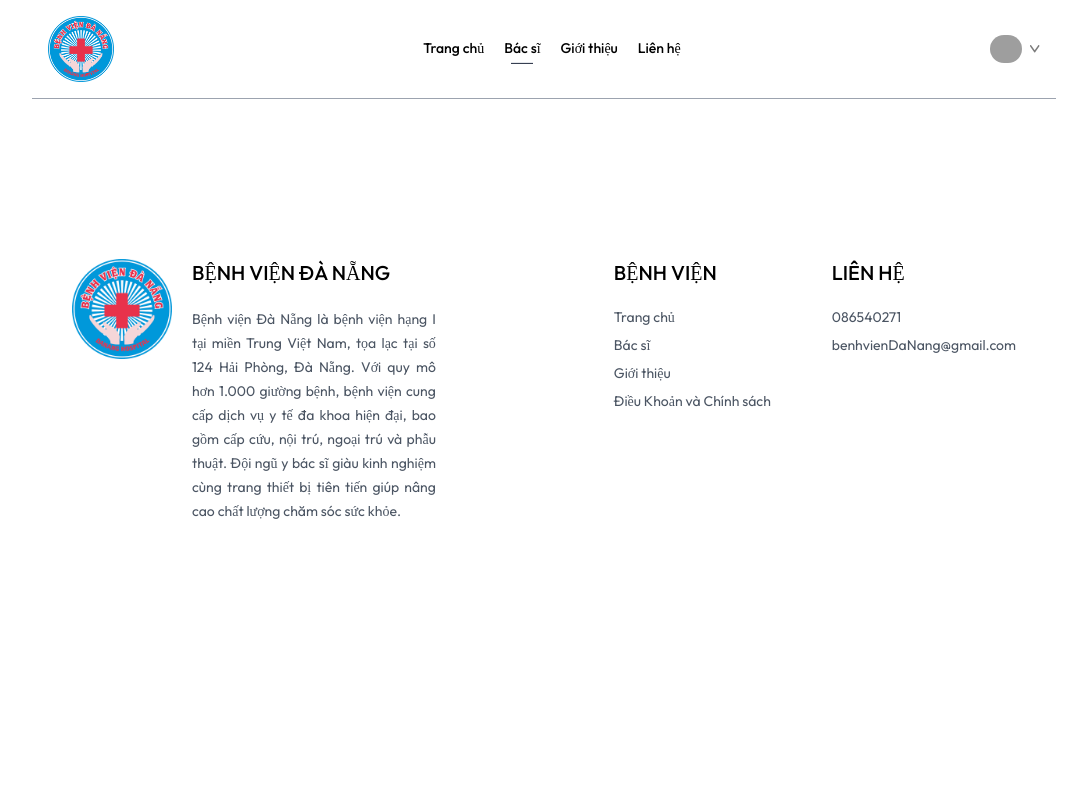
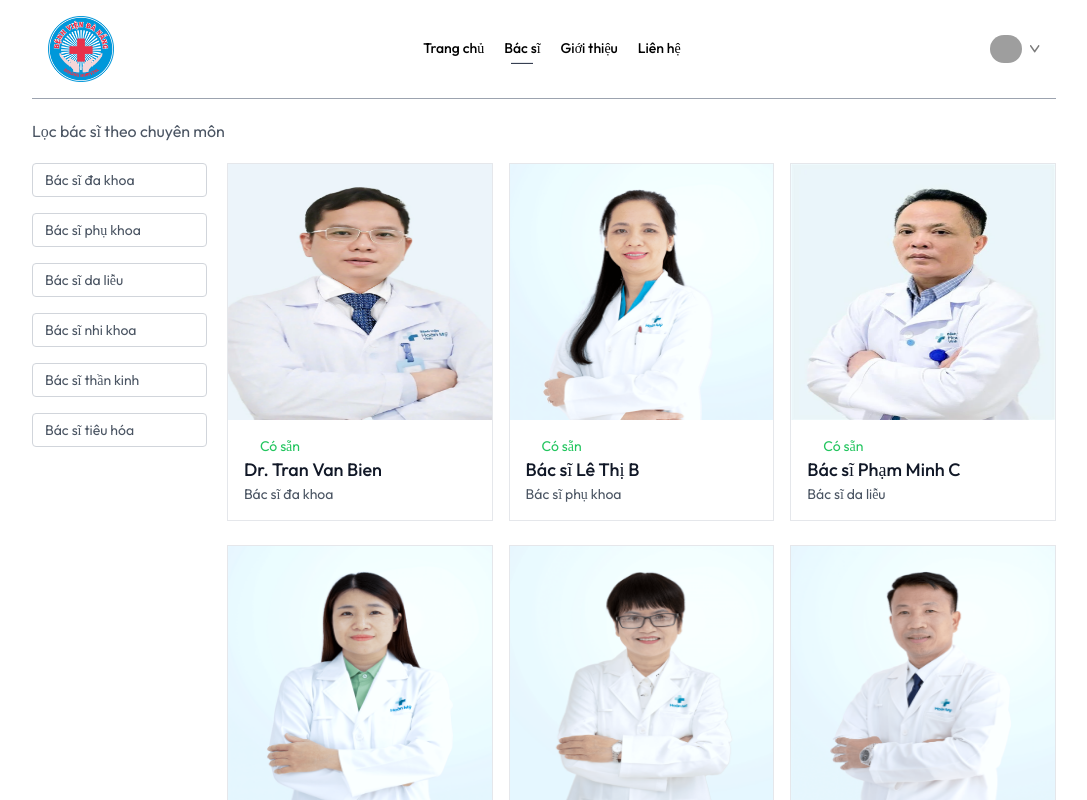
Before and after one commit to Sung23092003/Captone2, a React (Vite) app in the folder frontend/: page /doctor in a window 1280 px wide. Shown: the top 800 px of the page, without its empty margins (96-1183 px from the left). Built offline with nearby package versions, Linux system fonts and the light colour scheme; grey boxes are pictures that could not be loaded.

Commit message:
create view all doctor

```diff
--- a/frontend/src/App.jsx
+++ b/frontend/src/App.jsx
@@ -19,7 +19,7 @@
       <Routes>
        <Route path='/' element={<Home/>}/>
        <Route path='/doctor' element={<Doctor/>}/>
-       <Route path='/doctor:speciality' element={<Doctor/>}/>
+       <Route path='/doctor/:speciality' element={<Doctor/>}/>
        <Route path='/login' element={<Login/>}/>
        <Route path='/about' element={<About/>}/>
        <Route path='/contact' element={<Contact/>}/>
--- a/frontend/src/assets/assets.js
+++ b/frontend/src/assets/assets.js
@@ -152,7 +152,7 @@
         _id: 'doc5',
         name: 'Bác sĩ Võ Thị E',
         image: doc5,
-        speciality: 'Bác sĩ tim mạch',
+        speciality: 'Bác sĩ thần kinh',
         degree: 'MBBS',
         experience: '4 năm',
         about: 'Bác sĩ Võ Thị E cam kết cung cấp dịch vụ y tế toàn diện, tập trung vào y học dự phòng, chẩn đoán sớm và các chiến lược điều trị hiệu quả.',
@@ -166,7 +166,7 @@
         _id: 'doc6',
         name: 'Bác sĩ Hồ Minh F',
         image: doc6,
-        speciality: 'Bác sĩ nội tiết',
+        speciality: 'Bác sĩ tiêu hóa',
         degree: 'MBBS',
         experience: '6 năm',
         about: 'Bác sĩ Hồ Minh F cam kết mang đến dịch vụ chuyên môn cao trong điều trị nội tiết và các bệnh lý liên quan.',
@@ -180,7 +180,7 @@
         _id: 'doc7',
         name: 'Bác sĩ Đặng Thị G',
         image: doc7,
-        speciality: 'Bác sĩ tai mũi họng',
+        speciality: 'Bác sĩ đa khoa',
         degree: 'MBBS',
         experience: '7 năm',
         about: 'Bác sĩ Đặng Thị G là chuyên gia trong điều trị các bệnh lý liên quan đến tai, mũi và họng.',
@@ -194,7 +194,7 @@
         _id: 'doc8',
         name:  'Bác sĩ Lý Văn H',
         image: doc8,
-        speciality: 'Bác sĩ thần kinh',
+        speciality: 'Bác sĩ phụ khoa',
         degree: 'MBBS',
         experience: '8 năm',
         about: 'Bác sĩ Lý Văn H chuyên điều trị các bệnh liên quan đến thần kinh và tâm lý.',
@@ -208,7 +208,7 @@
         _id: 'doc9',
         name: 'Bác sĩ Cao Thị I',
         image: doc9,
-        speciality: 'Bác sĩ ung bướu',
+        speciality: 'Bác sĩ da liễu',
         degree: 'MBBS',
         experience: '10 năm',
         about: 'Bác sĩ Cao Thị I có kinh nghiệm lâu năm trong điều trị ung thư và chăm sóc bệnh nhân ung bướu.',
@@ -222,7 +222,7 @@
         _id: 'doc10',
         name:  'Bác sĩ Đỗ Văn J',
         image: doc10,
-        speciality: 'Bác sĩ vật lý trị liệu',
+        speciality: 'Bác sĩ nhi khoa',
         degree: 'MBBS',
         experience: '9 năm',
         about: 'Bác sĩ Đỗ Văn J chuyên cung cấp các liệu pháp phục hồi chức năng và vật lý trị liệu.',
@@ -235,8 +235,8 @@
     {
         _id: 'doc11',
         name:  'Bác sĩ Đỗ Văn J',
-        image: doc10,
-        speciality: 'Bác sĩ vật lý trị liệu',
+        image: doc11,
+        speciality: 'Bác sĩ thần kinh',
         degree: 'MBBS',
         experience: '9 năm',
         about: 'Bác sĩ Đỗ Văn J chuyên cung cấp các liệu pháp phục hồi chức năng và vật lý trị liệu.',
@@ -250,7 +250,7 @@
         _id: 'doc12',
         name:'Bác sĩ Nguyễn Thị L',
         image: doc12,
-        speciality: 'Bác sĩ y học cổ truyền',
+        speciality: 'Bác sĩ tiêu hóa',
         degree: 'MBBS',
         experience: '12 năm',
         about: 'Bác sĩ Nguyễn Thị L kết hợp y học cổ truyền và hiện đại trong điều trị bệnh.',
@@ -264,7 +264,7 @@
         _id: 'doc13',
         name:'Bác sĩ Phan Văn M',
         image: doc13,
-        speciality: 'Bác sĩ chỉnh hình',
+        speciality: 'Bác sĩ đa khoa',
         degree: 'MBBS',
         experience: '5 năm',
         about: 'Bác sĩ Phan Văn M chuyên điều trị các vấn đề chỉnh hình và phục hồi xương khớp.',
@@ -278,7 +278,7 @@
         _id: 'doc14',
         name: 'Bác sĩ Mai Thị N',
         image: doc14,
-        speciality: 'Bác sĩ sản khoa',
+        speciality: 'Bác sĩ phụ khoa',
         degree: 'MBBS',
         experience: '7 năm',
         about: 'Bác sĩ Mai Thị N cung cấp các dịch vụ chăm sóc sức khỏe sản phụ tốt nhất.',
@@ -290,16 +290,16 @@
     },
     {
         _id: 'doc15',
-        name: 'Dr. Amelia Hill',
+        name: 'Bác sĩ Nguyễn Thị Hà',
         image: doc15,
-        speciality: 'Dermatologist',
+        speciality: 'Bác sĩ da liễu',
         degree: 'MBBS',
         experience: '1 năm',
-        about: 'Dr. Davis has a strong commitment to delivering comprehensive medical care, focusing on preventive medicine, early diagnosis, and effective treatment strategies. Dr. Davis has a strong commitment to delivering comprehensive medical care, focusing on preventive medicine, early diagnosis, and effective treatment strategies.',
+        about: 'Bác sĩ Mai Thị N cung cấp các dịch vụ chăm sóc sức khỏe sản phụ tốt nhất.',
         fees: 30,
         address: {
-            line1: '37th Cross, Richmond',
-            line2: 'Circle, Ring Road, London'
+            line1: '147 Hoàng Diệu',
+            line2: 'Quận Đống Đa, Hà Nội'
         }
     },
 ]
--- a/frontend/src/components/NavBar.jsx
+++ b/frontend/src/components/NavBar.jsx
@@ -7,7 +7,7 @@
   const [token, setToken] = useState(true);
   return (
     <div className='flex items-center justify-between text-sm p-4 mb-5 border-b border-b-gray-400'>
-      <img className='cursor-pointer' style={{ width: '66px' }} src={assets.logo} alt="" />
+      <img onClick={()=>navigate('/')} className='cursor-pointer' style={{ width: '66px' }} src={assets.logo} alt="" />
       <ul className='hidden md:flex items-start gap-5 font-medium'>
         <NavLink to='/'>
           <li className='py-1'>Trang chủ</li>
--- a/frontend/src/components/SpecialityMenu.jsx
+++ b/frontend/src/components/SpecialityMenu.jsx
@@ -9,7 +9,7 @@
         <p className='sm:w-1/3 text-center text-sm'>Khám phá danh sách bác sĩ uy tín và đặt lịch hẹn dễ dàng, tiện lợi chỉ trong vài bước</p>
         <div className='flex sm:justify-center gap-4 pt-5 w-full overflow-scroll' >
             {specialityData.map((item,index)=>(
-             <Link onClick={()=>scrollTo(0,0)} className='flex flex-col items-center text-xs cursor-pointer flex-shrink-0 hover:translate-y-[-10px] transition-all duration-500' key={index} to={`/doctors/${item.speciality}`}>
+             <Link onClick={()=>scrollTo(0,0)} className='flex flex-col items-center text-xs cursor-pointer flex-shrink-0 hover:translate-y-[-10px] transition-all duration-500' key={index} to={`/doctor/${item.speciality}`}>
                 <img className='w-16 sm:w-24 mb-2' src={item.image} alt="" />
                 <p>{item.speciality}</p>
              </Link>
--- a/frontend/src/pages/Appointment.jsx
+++ b/frontend/src/pages/Appointment.jsx
@@ -1,6 +1,10 @@
-import React from 'react'
+import React, { useContext } from 'react'
+import { useParams } from 'react-router-dom'
+import { AppContext } from '../context/AppContext';
 
-function Appointment() {
+const Appointment = () => {
+  const {docId} = useParams();
+  const {doctors} = useContext(AppContext)
   return (
     <div>
 
--- a/frontend/src/pages/Doctor.jsx
+++ b/frontend/src/pages/Doctor.jsx
@@ -1,9 +1,53 @@
-import React from 'react'
+import React, { useContext, useEffect, useState } from 'react'
+import { useNavigate, useParams } from 'react-router-dom'
+import { AppContext } from '../context/AppContext'
 
-function Doctor() {
+const Doctor = () => {
+  const { speciality } = useParams()
+  const [fillterDoc, setFilterDoc] = useState([])
+  const navigate = useNavigate()
+  const { doctors } = useContext(AppContext)
+  const appplyFiter =()=>{
+    if(speciality){
+      setFilterDoc(doctors.filter(doc => doc.speciality === speciality))
+    }else{
+      setFilterDoc(doctors)
+    }
+  }
+
+  useEffect(()=>{
+  appplyFiter()
+  },[doctors,speciality])
+
   return (
     <div>
-
+      <p className='text-gray-600'>Lọc bác sĩ theo chuyên môn</p>
+      <div className='flex flex-col sm:flex-row items-start gap-5 mt-5'>
+        <div className='flex flex-col gap-4 text-sm text-gray-600 w-[216px]'>
+          <p onClick={()=> speciality === 'Bác sĩ đa khoa'? navigate('/doctors'): navigate('/doctor/Bác sĩ đa khoa')} className={`w-[94vw] sm:w-auto pl-3 py-1.5 pr-16 border border-gray-300 rounded transition-all cursor-pointer ${speciality === "Bác sĩ đa khoa"?"bg-[#289AE2] text-white":""}`}>Bác sĩ đa khoa</p>
+          <p onClick={()=> speciality === 'Bác sĩ phụ khoa'? navigate('/doctors'): navigate('/doctor/Bác sĩ phụ khoa')} className={`w-[94vw] sm:w-auto pl-3 py-1.5 pr-16 border border-gray-300 rounded transition-all cursor-pointer ${speciality === "Bác sĩ phụ khoa"?"bg-[#289AE2] text-white":""}`}>Bác sĩ phụ khoa</p>
+          <p onClick={()=> speciality === 'Bác sĩ da liễu'? navigate('/doctors'): navigate('/doctor/Bác sĩ da liễu')} className={`w-[94vw] sm:w-auto pl-3 py-1.5 pr-16 border border-gray-300 rounded transition-all cursor-pointer ${speciality === "Bác sĩ da liễu"?"bg-[#289AE2] text-white":""}`}>Bác sĩ da liễu</p>
+          <p onClick={()=> speciality === 'Bác sĩ nhi khoa'? navigate('/doctors'): navigate('/doctor/Bác sĩ nhi khoa')} className={`w-[94vw] sm:w-auto pl-3 py-1.5 pr-16 border border-gray-300 rounded transition-all cursor-pointer ${speciality === "Bác sĩ nhi khoa"?"bg-[#289AE2] text-white":""}`}>Bác sĩ nhi khoa</p>
+          <p onClick={()=> speciality === 'Bác sĩ thần kinh'? navigate('/doctors'): navigate('/doctor/Bác sĩ thần kinh')} className={`w-[94vw] sm:w-auto pl-3 py-1.5 pr-16 border border-gray-300 rounded transition-all cursor-pointer ${speciality === "Bác sĩ thần kinh"?"bg-[#289AE2] text-white":""}`}>Bác sĩ thần kinh</p>
+          <p onClick={()=> speciality === 'Bác sĩ tiêu hóa'? navigate('/doctors'): navigate('/doctor/Bác sĩ tiêu hóa')} className={`w-[94vw] sm:w-auto pl-3 py-1.5 pr-16 border border-gray-300 rounded transition-all cursor-pointer ${speciality === "Bác sĩ tiêu hóa"?"bg-[#289AE2] text-white":""}`}>Bác sĩ tiêu hóa</p>
+        </div>
+        <div className='w-full grid grid-cols-auto gap-4 gap-y-6'>
+          {
+           fillterDoc.map((item, index) => (
+            <div onClick={()=>navigate(`/appointment/${item._id}`)} className='border boder-blue-200 rounded-x1 overflow-hidden cursor-pointer hover:translate-y-[-10px] transition-all duration-500' key={index}>
+                <img className='bg-blue-50 w-full h-64' src={item.image} alt="" />
+                <div className='p-4'>
+                    <div className='flex items-center gap-2 text-sm text-center text-green-500'>
+                        <p className='w-2 h-2 text-green-500 rounded-full'></p><p>Có sẵn</p>
+                    </div>
+                    <p className='text-gray-900 text-lg font-medium'>{item.name}</p>
+                    <p className='text-gray-600 text-sm'>{item.speciality}</p>
+                </div>
+            </div>
+        ))
+          }
+        </div>
+      </div>
     </div>
   )
 }
```
